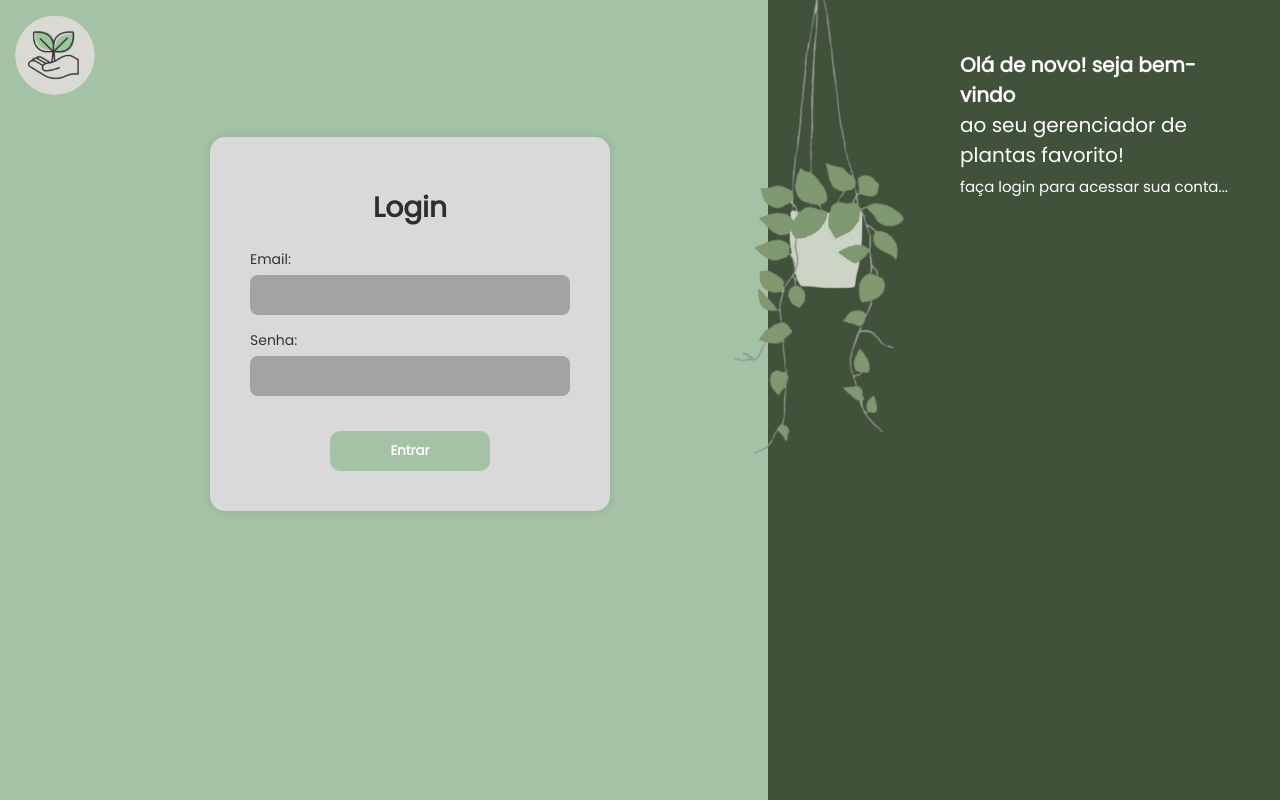
After one commit to V1TOR-P3SSOA/TRABALHO-FINAL, a PHP site: page /codigo/login_form.php in a window 1280 px wide. The commit adds this page. Run offline with PHP 8.4, Linux system fonts and the light colour scheme.

Commit message:
código atualizado

```diff
--- a/ENTREGA-1/LOGIN/assets/estilo/style.css
+++ b/assets/estilo/style.css
@@ -8,18 +8,17 @@
 
 body {
     background: linear-gradient(to right, #A4C2A5 60%, #41523a 40%);
-    height: 100vh;
-    display: flex;
-    align-items: center;
-    margin-left: 200px;
 }
 
 #container_principal{
     display: flex;
-    height: 100vh;
+    align-items: center;
 }
 
 #plant{
+    position: absolute;
+    left: 694px;
+    top: -40px;
     width: 250px;
 }
 
@@ -27,11 +26,12 @@ body {
 #login_caixa {
     background-color: #D9D9D9;
     padding: 40px;
+    margin-left: 210px;
+    margin-top: -50px;
     border-radius: 15px;
     box-shadow: 0px 0px 10px rgba(0,0,0,0.1);
-    width: 50%;
-    max-width: 450px;
-    height: 430px;
+    width: 400px;
+    height: auto;
 }
 
 #title {
@@ -41,6 +41,11 @@ body {
     color: #2e2e2e;
 }
 
+#erro{
+    color: red;
+    text-align: center;
+    padding-bottom: 10px;
+}
 .dados {
     display: flex;
     flex-direction: column;
@@ -67,7 +72,8 @@ body {
 }
 
 #submit button {
-    width: 100%;
+    width: 50%;
+    margin-top: 20px;
     padding: 10px;
     background-color: #A4C2A5;
     border: none;
@@ -82,20 +88,24 @@ body {
     background-color: #41523a;
 }
 
-#text{
-    color: #ffffff;
-    font-size: 45px;
+#text_caixa{
+    position: relative;
+    text-align: left;
+    height: auto;
+    margin-top: 50px;
     margin-bottom: 500px;
-    text-align: left;
-    margin-right: 300px;
+    margin-right: 50px;
+    margin-left: 350px;
 }
 
-.destaque{
-    font-weight: bold;
+#conteudo{
+    color: #ffffff;
+    font-size: 20px;
 }
 
-.destaque2{
-    font-size: small;
+.decoration{
+    font-size: 15px;
+    padding-top: 5px;
 }
 
 .logo {
--- /dev/null
+++ b/codigo/login.php
@@ -0,0 +1,37 @@
+<?php
+include_once('conection.php');
+
+$erro = '';
+
+if (isset($_POST['user_email'], $_POST['user_password'])) {
+
+    $email = $_POST['user_email'];
+    $senha = $_POST['user_password'];
+
+    if (empty($email) && empty($senha)) {
+        $erro = "Preencha seus dados antes de logar!";
+    } elseif (empty($senha)) {
+        $erro = "Preencha sua senha!";
+    } elseif (empty($email)){
+        $erro = "Preencha seu email";
+    }else {
+        $sql = "SELECT * FROM usuarios WHERE user_email = :email AND user_password = :senha";
+        $stmt = $conexao->prepare($sql);
+        $stmt->bindValue(':email', $email);
+        $stmt->bindValue(':senha', $senha);
+        $stmt->execute();
+
+        if ($stmt->rowCount() > 0) {
+            $user = $stmt->fetch();
+
+            $_SESSION['id_user'] = $user['id_user'];
+            $_SESSION['user_email'] = $user['user_email'];
+
+            header("Location:../index.php");
+            exit;
+        } else {
+            $erro = "Usuário ou senha incorretos!";
+        }
+    }
+}
+?>
--- a/ENTREGA-1/LOGIN/codigo/form.php
+++ b/codigo/login_form.php
@@ -1,6 +1,6 @@
 <?php
-    include('../conexao/conection.php');
-    include('login.php');
+    include('conection.php');
+    include_once('login.php');
 ?>
 
 <!DOCTYPE html>
@@ -20,20 +20,26 @@
         <img src="../assets/estilo/logo.png" alt="Logo PlantCare">
     </div>
 
-    <?php
-        echo $erro;
-    ?>
+    </div>
+
     <div id="container_principal">
+
+
         <form action="" method="POST">
 
             <div id="login_caixa">
 
-                    <h1 id="title">Login</h1>
-                <div class="dados">
-                    <label for="user_name">Nome de usuário:</label>
-                    <input type="text" name="user_name" id="user_name">
+                <div id="erro">
+
+                <?php if (isset($erro)){
+                    if(!empty($erro)){
+                        echo $erro;
+                    }
+                }
+                ?>
                 </div>
 
+                    <h1 id="title">Login</h1>
                 <div class="dados">
                     <label for="user_email">Email:</label>
                     <input type="text" name="user_email" id="user_email">
@@ -54,10 +60,13 @@
 
         <img src="../assets/planta.png" alt="" id="plant">
 
-        <div id="text">
-            <p>
-                <p class="destaque">Olá de novo! seja bem-vindo</p>ao seu gerenciador <br> de plantas <br> favorito! <br> <p class="destaque2">faça login para acessar sua conta...</p>
-            </p>
+        <div id="text_caixa">
+            <div id="conteudo">
+                 <p>
+                    <strong>Olá de novo! seja bem-vindo</strong> <br> ao seu gerenciador de plantas favorito! <br> <p class="decoration">faça login para acessar sua conta...</p>
+                </p>
+            </div>
+
         </div>
     </div>
 </body>
--- a/ENTREGA-1/LOGIN/codigo/logout.php
+++ b/codigo/logout.php
@@ -5,5 +5,5 @@ if(!isset($_SESSION)){
 
 session_destroy();
 
-header("Location: form.php")
+header("Location: ../index.php");
 ?>
```
Also changed, not shown: ENTREGA-1/LOGIN/codigo/login.php (deleted, +0 -47 lines), SQL/usuarios.sql (added, +51 -0 lines), index.php (renamed from ENTREGA-1/LOGIN/codigo/homepage.php, +10 -1 lines), assets/estilo/logo.png (renamed from ENTREGA-1/LOGIN/assets/estilo/logo.png), assets/planta.png (renamed from ENTREGA-1/LOGIN/assets/planta.png), codigo/conection.php (renamed from ENTREGA-1/LOGIN/conexao/conection.php), 2 other files.
